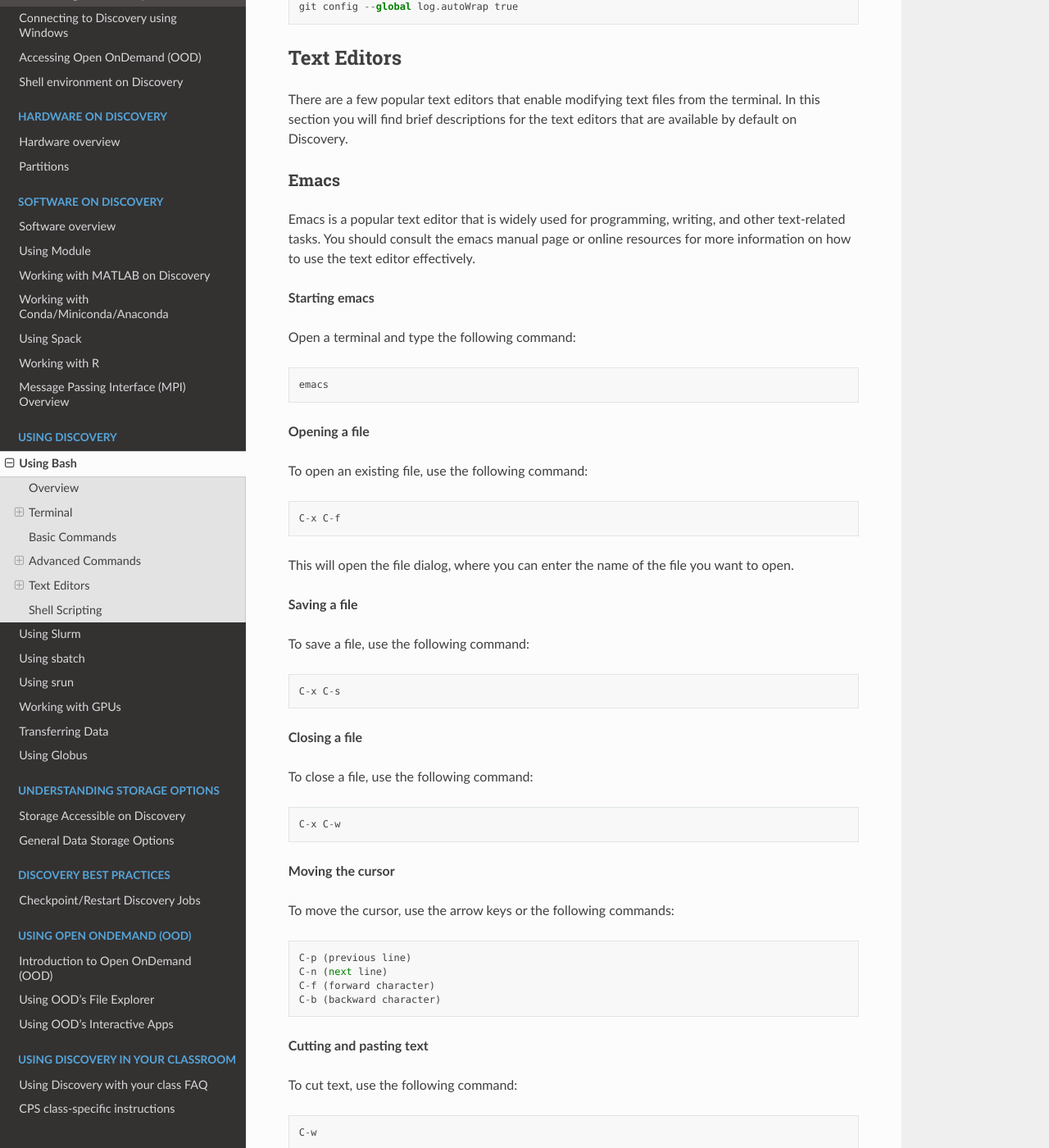
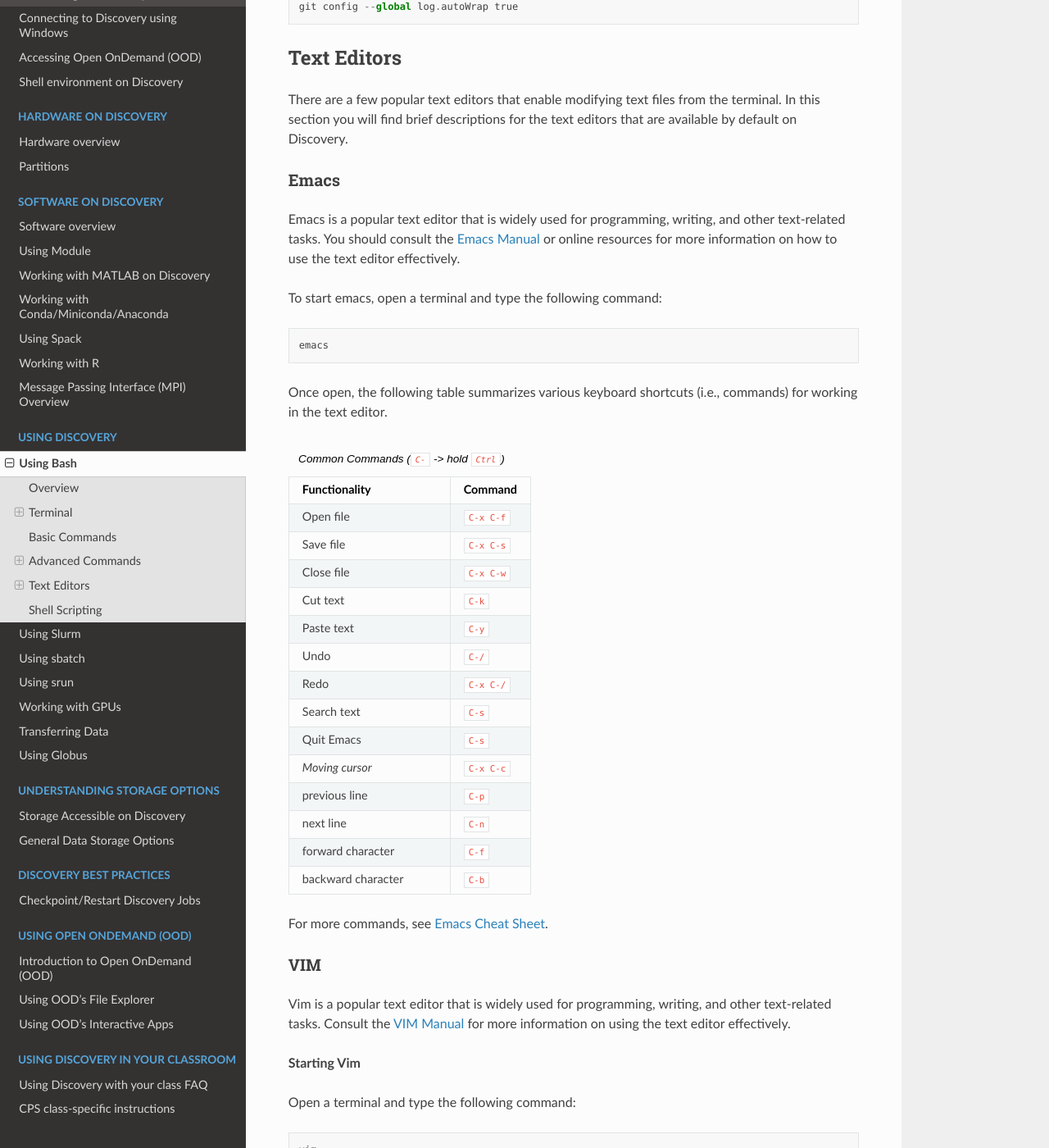
Before and after one commit to northeastern-rc/rc-public-documentation, a Sphinx documentation site: the page built from docs/source/using-discovery/bash.rst, in a window 1280 px wide and 1400 px high, scrolled down 13711 px. Shown: the whole window at 82% size. Built offline with Sphinx 7.4.7 and the Read the Docs theme 2.0.0, drawn with Linux system fonts in a browser that asks for light colours; some of the changed text lies outside the part shown.

Commit message:
Convert Emacs command list to a table

```diff
--- a/docs/source/using-discovery/bash.rst
+++ b/docs/source/using-discovery/bash.rst
@@ -537,64 +537,50 @@
 
 Emacs
 ------
-Emacs is a popular text editor that is widely used for programming, writing, and other text-related tasks. You should consult the emacs manual page or online resources for more information on how to use the text editor effectively.
+Emacs is a popular text editor that is widely used for programming, writing, and other text-related tasks. You should consult the `Emacs Manual`_ or online resources for more information on how to use the text editor effectively.
 
-**Starting emacs**
-
-Open a terminal and type the following command::
+To start emacs, open a terminal and type the following command::
 
    emacs
-**Opening a file**
+Once open, the following table summarizes various keyboard shortcuts (i.e., commands) for working in the text editor.
 
-To open an existing file, use the following command::
+.. list-table:: Common Commands (``C-`` -> hold ``Ctrl``)
+   :widths: 40 20
+   :header-rows: 1
 
-   C-x C-f
-This will open the file dialog, where you can enter the name of the file you want to open.
+   * - Functionality
+     - Command
+   * - Open file
+     - ``C-x C-f``
+   * - Save file
+     - ``C-x C-s``
+   * - Close file
+     - ``C-x C-w``
+   * - Cut text
+     - ``C-k``
+   * - Paste text
+     - ``C-y``
+   * - Undo
+     - ``C-/``
+   * - Redo
+     - ``C-x C-/``
+   * - Search text
+     - ``C-s``
+   * - Quit Emacs
+     - ``C-s``
+   * - *Moving cursor*
+     - ``C-x C-c``
+   * - previous line
+     - ``C-p``
+   * - next line
+     - ``C-n``
+   * - forward character
+     - ``C-f``
+   * - backward character
+     - ``C-b``
 
-**Saving a file**
+For more commands, see `Emacs Cheat Sheet`_.
 
-To save a file, use the following command::
-
-   C-x C-s
-**Closing a file**
-
-To close a file, use the following command::
-
-   C-x C-w
-**Moving the cursor**
-
-To move the cursor, use the arrow keys or the following commands::
-
-   C-p (previous line)
-   C-n (next line)
-   C-f (forward character)
-   C-b (backward character)
-**Cutting and pasting text**
-
-To cut text, use the following command::
-
-   C-w
-To paste text, use the following command::
-
-   C-y
-**Undo and redo**
-
-To undo, use the following command::
-
-   C-/
-To redo, use the following command::
-
-   C-x C-/
-**Searching for text**
-
-To search for text, use the following command::
-
-   C-s
-**Quitting emacs**
-
-To quit emacs, use the following command::
-
-   C-x C-c
 VIM
 ------
 Vim is a popular text editor that is widely used for programming, writing, and other text-related tasks. Consult the `VIM Manual`_ for more information on using the text editor effectively.
@@ -761,5 +747,7 @@
 .. _rsync(1) manual page: https://manpages.ubuntu.com/manpages/kinetic/en/man1/rsync.1.html
 .. _ssh(1) manual page: https://manpages.ubuntu.com/manpages/kinetic/en/man1/find.1posix.html
 .. _Git User Manual: https://git-scm.com/docs/user-manual
+.. _Emacs Manual: https://www.gnu.org/software/emacs/manual/html_node/emacs/index.html
+.. _Emacs Cheat Sheet: https://www.gnu.org/software/emacs/refcards/pdf/refcard.pdf
 .. _GNU Nano Manual: https://www.nano-editor.org/dist/latest/nano.pdf
 .. _VIM Manual: : https://www.vim.org/docs.php
```
